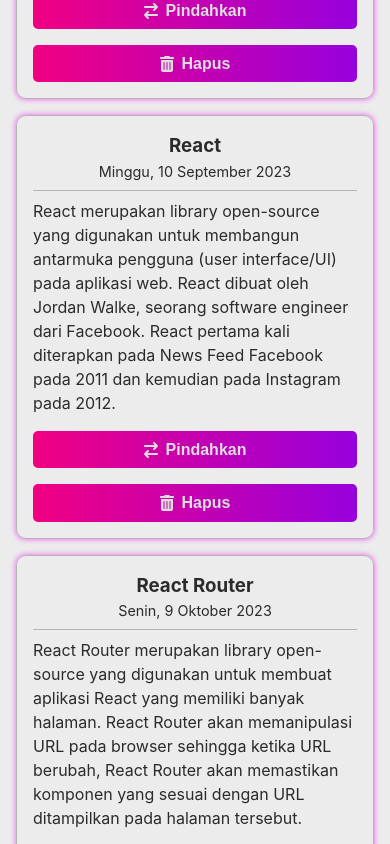
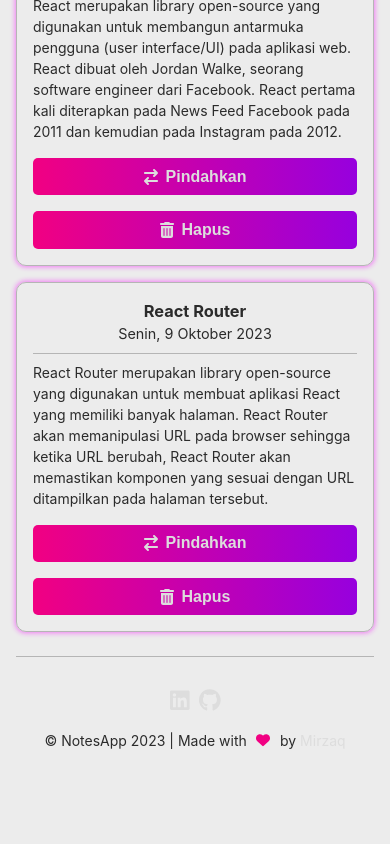
Before and after one commit to mirzaq19/notes-dcd, a React (Vite) app: page / in a window 390 px wide. Shown: the part 2334-3178 px from the top of the page. After the commit the page ends 3109 px from the top, so only its background shows below. Built offline with nearby package versions, Linux system fonts and the light colour scheme.

Commit message:
feat: add media query to change font size

```diff
--- a/src/components/Section.module.scss
+++ b/src/components/Section.module.scss
@@ -6,6 +6,9 @@
 .title {
   font-size: 1.6rem;
   margin-bottom: 0.8rem;
+  @media screen and (max-width: 768px) {
+    font-size: 1.2rem;
+  }
 }
 
 .divider {
--- a/src/index.scss
+++ b/src/index.scss
@@ -18,4 +18,8 @@
     background-color: $bg-color-dark;
     color: $text-color-dark;
   }
+
+  @media screen and (max-width: 768px) {
+    font-size: 14px;
+  }
 }
```
